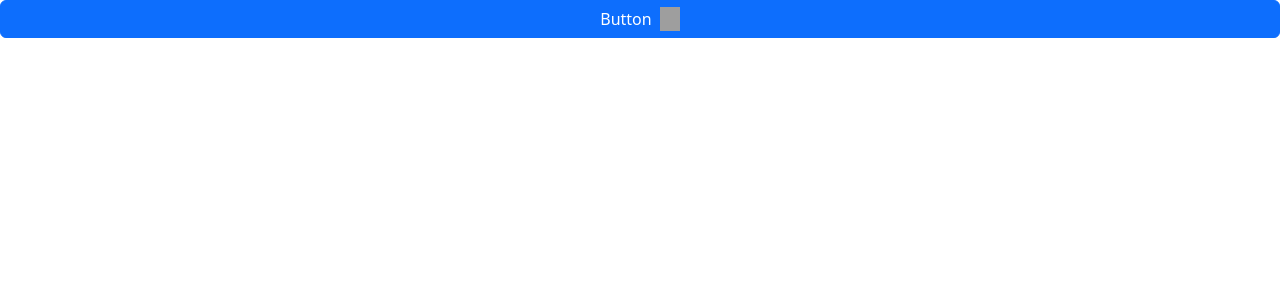
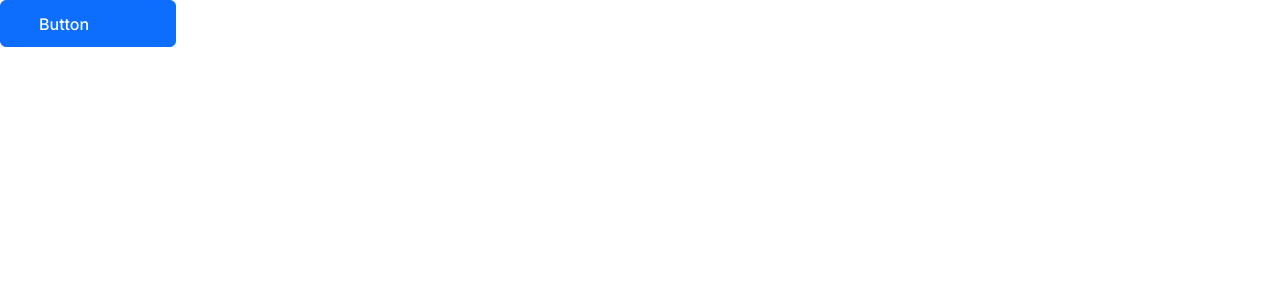
Before and after one commit to rahulp-firstInsight/evaa-ui-library---btn-btn-primary-buttondefault-statedefault-colordefault, a React (Vite) app: page / in a window 1280 px wide. Shown: the top 300 px of the page. Built offline with nearby package versions, Linux system fonts and the light colour scheme; grey boxes are pictures that could not be loaded.

Commit message:
Initial commit from your app

```diff
--- a/src/components/IconClose/IconClose.tsx
+++ b/src/components/IconClose/IconClose.tsx
@@ -2,7 +2,7 @@ import React from "react";
 import "./style.scss";
 
 interface Props {
-  className: string;
+  className: any;
 }
 
 export const IconClose = ({ className }: Props): JSX.Element => {
--- a/src/components/IconClose/style.scss
+++ b/src/components/IconClose/style.scss
@@ -1,7 +1,9 @@
 .icon-close {
-  background-image: url(https://c.animaapp.com/jd0sfx5J/img/icon-close-1.svg);
+  background-image: url(https://c.animaapp.com/8sCQPxzi/img/icon-close-1.svg);
   background-size: 100% 100%;
   height: 24px;
+  left: 424px;
   position: relative;
+  top: 104px;
   width: 20px;
 }
--- a/src/components/PrimaryButton/PrimaryButton.tsx
+++ b/src/components/PrimaryButton/PrimaryButton.tsx
@@ -1,6 +1,6 @@
 import React from "react";
 import { IconClose } from "../IconClose";
-import "bootstrap/dist/css/bootstrap.min.css";
+import "./style.scss";
 
 interface Props {
   label: string;
--- a/src/components/PrimaryButton/style.scss
+++ b/src/components/PrimaryButton/style.scss
@@ -1,6 +1,7 @@
-.primary-button {
+.btn-primary {
   aspect-ratio: 3.71;
   background-color: #ec407a;
+  border: none;
   border-radius: 8px;
   gap: 20px;
   overflow: hidden;
@@ -8,7 +9,7 @@
   width: 176px;
 }
 
-.button {
+.text-white {
   font-family: "Inter", Helvetica;
   font-size: 16px;
   font-weight: 500;
@@ -17,8 +18,8 @@
   width: 86px;
 }
 
-.icon-close-instance {
-  background-image: url(https://c.animaapp.com/jd0sfx5J/img/icon-close-3.svg) !important;
+.ms-2 {
+  background-image: url(https://c.animaapp.com/8sCQPxzi/img/icon-close-3.svg) !important;
   height: 23.82px !important;
   width: 19.8px !important;
 }
```
